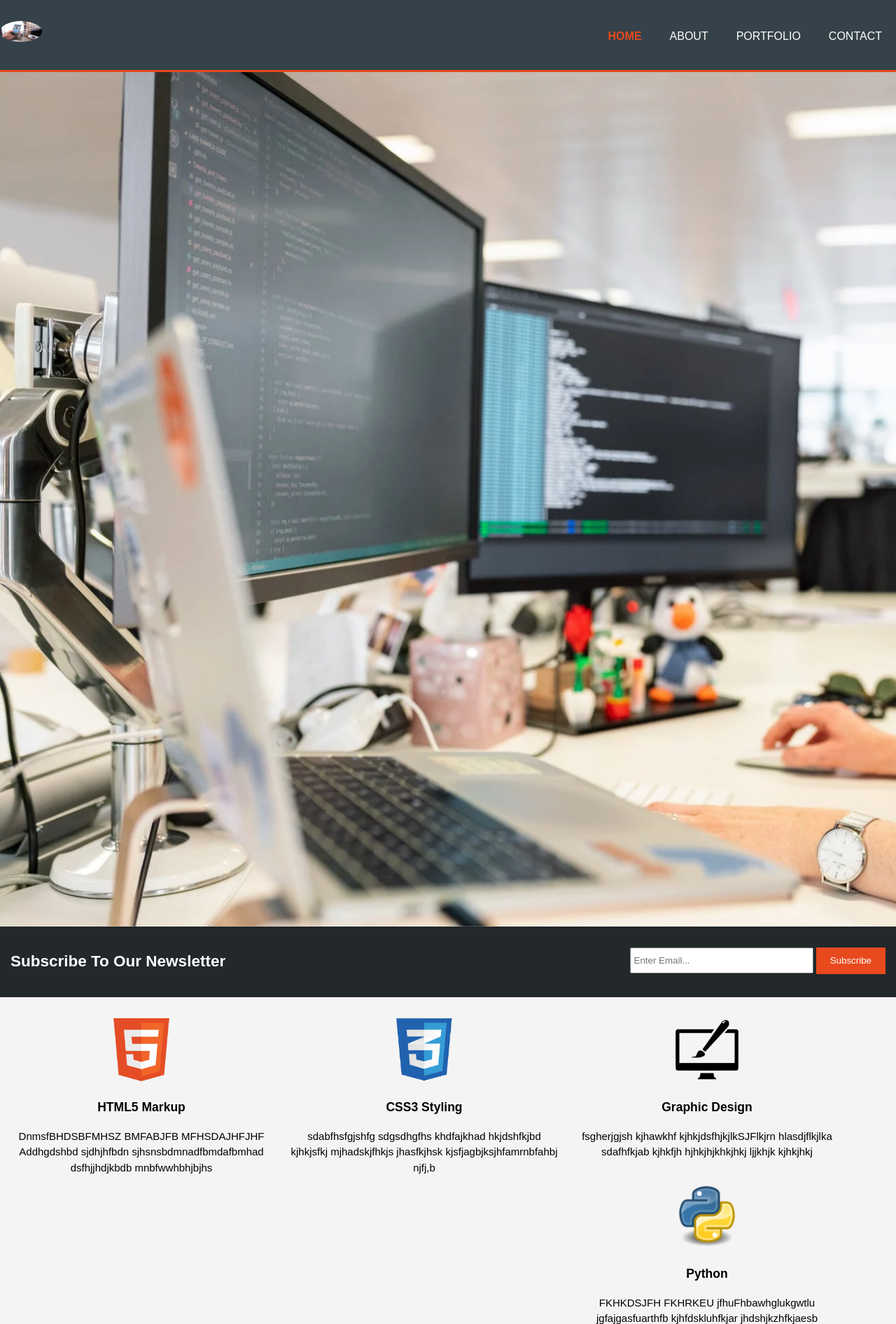
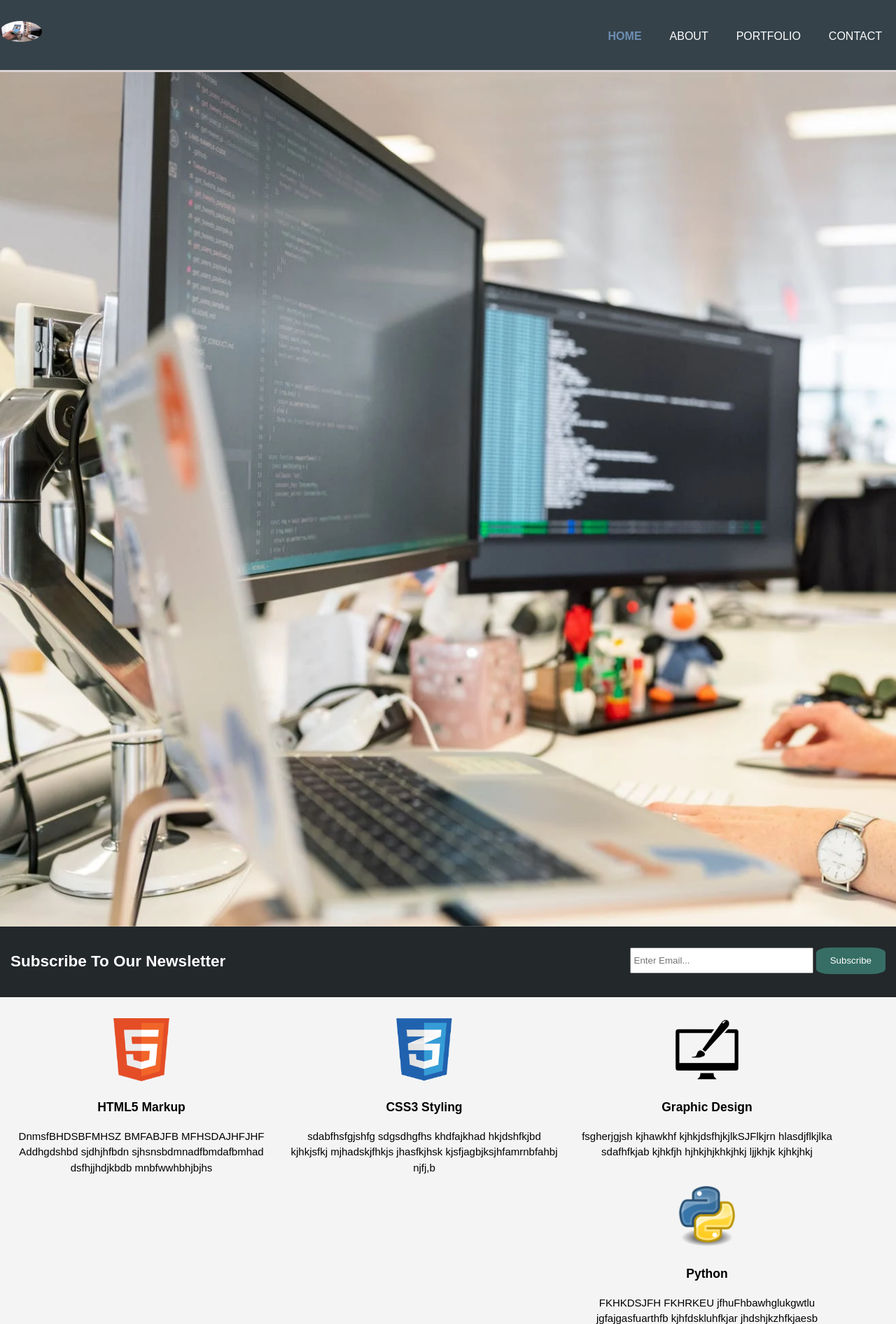
Before and after one commit to Mihlali-max/Portfolio, a plain HTML site: page index.html in a window 1280 px wide. Shown: the top 1892 px of the page at 70% size. Drawn offline with Linux system fonts and the light colour scheme; files whose address does not match are found by name.

Commit message:
Add files via upload

```diff
--- a/css/style.css
+++ b/css/style.css
@@ -19,11 +19,12 @@ ul{
 
 .button_1{
   height:38px;
-  background:#e8491d;
+  background:#366e65;
   border:0;
   padding-left: 20px;
   padding-right:20px;
   color:#ffffff;
+  border-radius: 20%;
 }
 
 .dark{
@@ -40,7 +41,7 @@ header{
   color:#ffffff;
   padding-top:30px;
   min-height:70px;
-  border-bottom:#e8491d 3px solid;
+  border-bottom:#dad4d3 3px solid;
 }
 
 header a{
@@ -64,7 +65,7 @@ header #branding h1{
   margin:0;
 }
 #branding img{
-  border-radius: 70%;
+  border-radius: 60%;
 }
 
 header nav{
@@ -73,7 +74,7 @@ header nav{
 }
 
 header .highlight, header .current a{
-  color:#e8491d;
+  color:#6e8eb3;
   font-weight:bold;
 }
 
```
